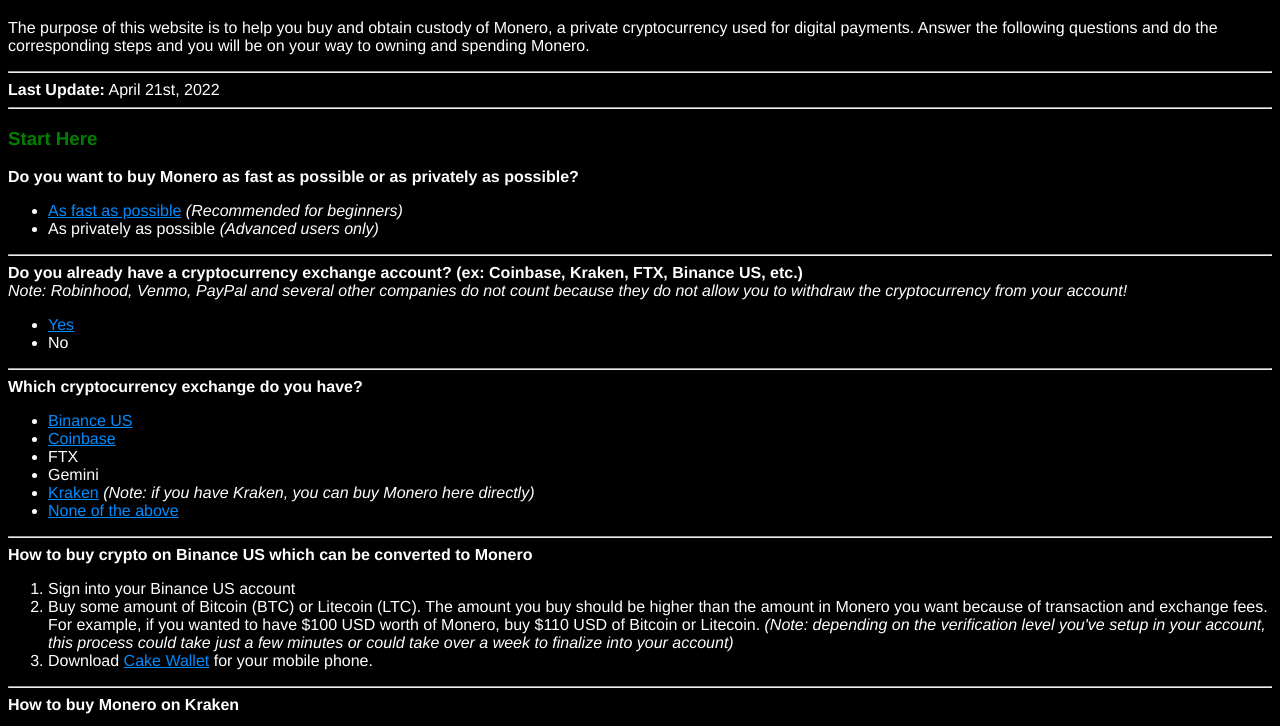
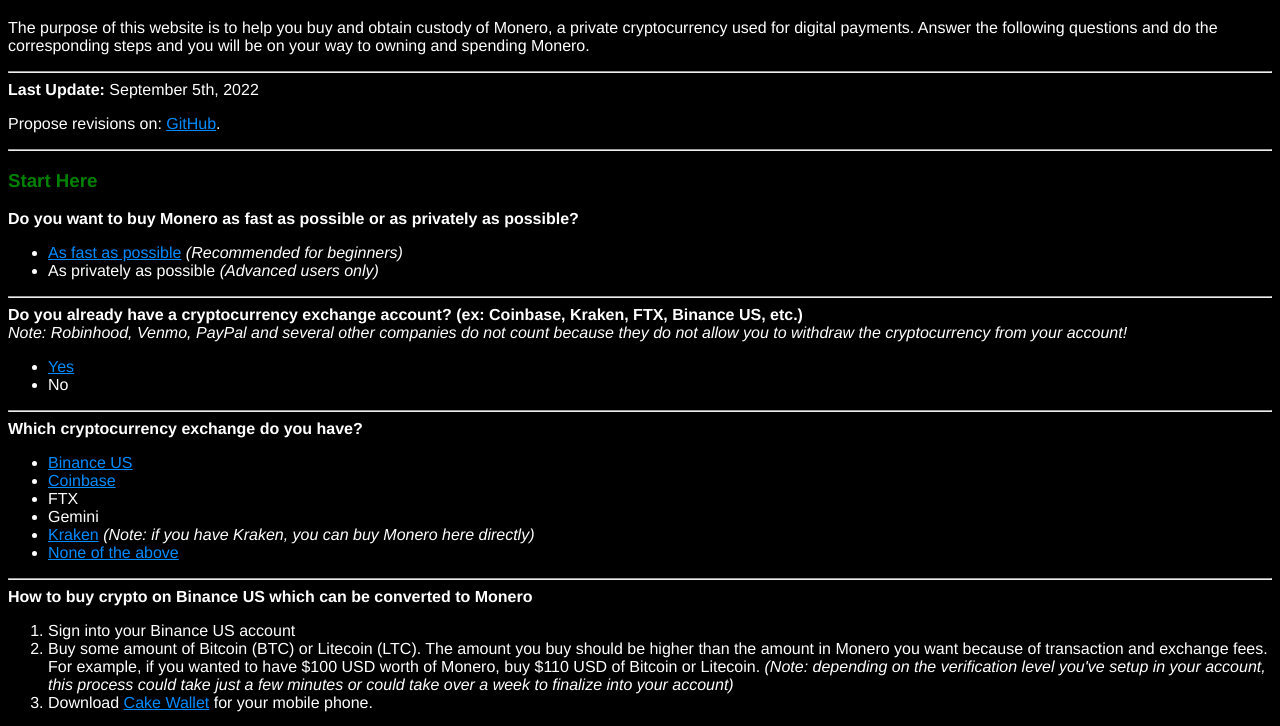
Before and after one commit to monerica-project/HowToBuyMonero.net, a plain HTML site: page index.html in a window 1280 px wide. Shown: the part 61-787 px from the top of the page. Drawn offline with Linux system fonts and the light colour scheme.

Commit message:
Update index.html

```diff
--- a/index.html
+++ b/index.html
@@ -46,7 +46,8 @@
 </p>
 
 <hr />
-<b>Last Update:</b> April 21st, 2022
+   <b>Last Update:</b> September 5th, 2022</b>
+ <p>Propose revisions on: <a href="https://github.com/monerica-project/HowToBuyMonero.net">GitHub</a>.</p>
 <hr />
 <h3 style="color:Green">Start Here</h3>
 <b id="fastest-or-most-private">Do you want to buy Monero
```
